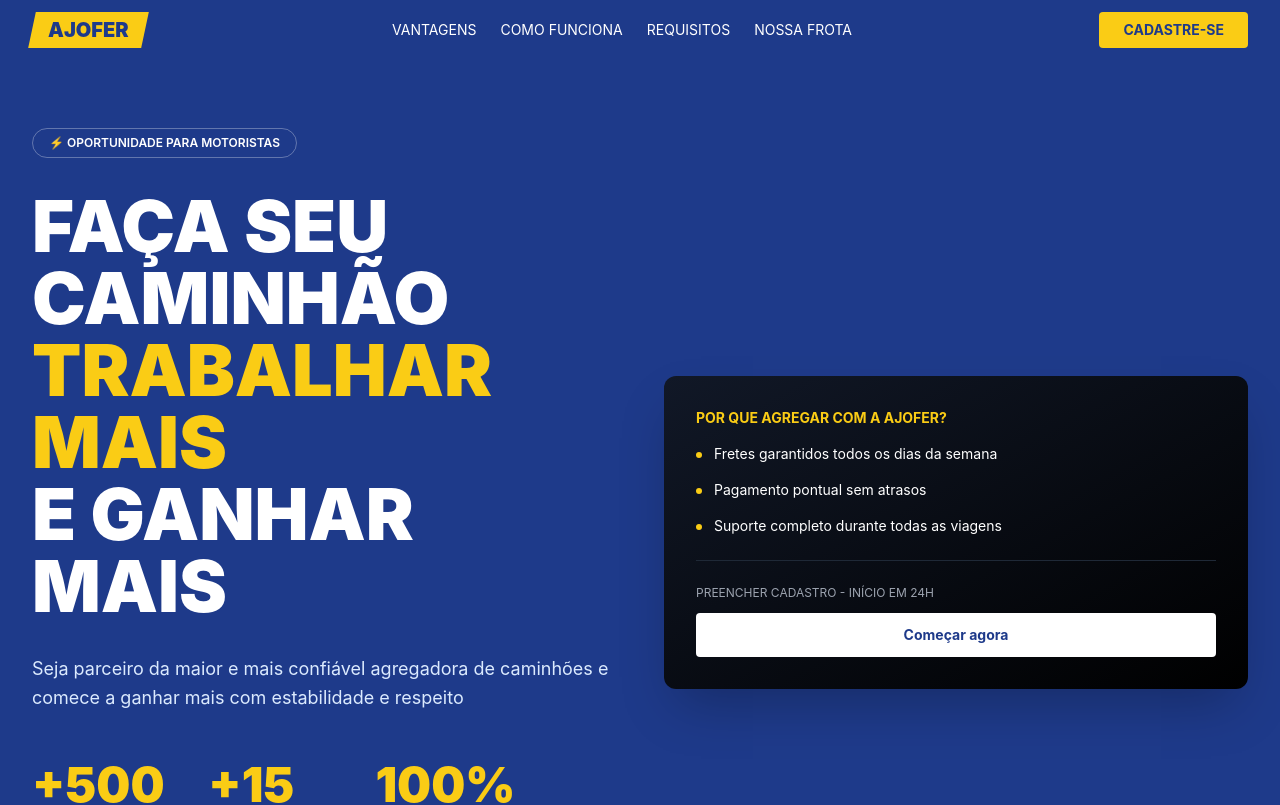
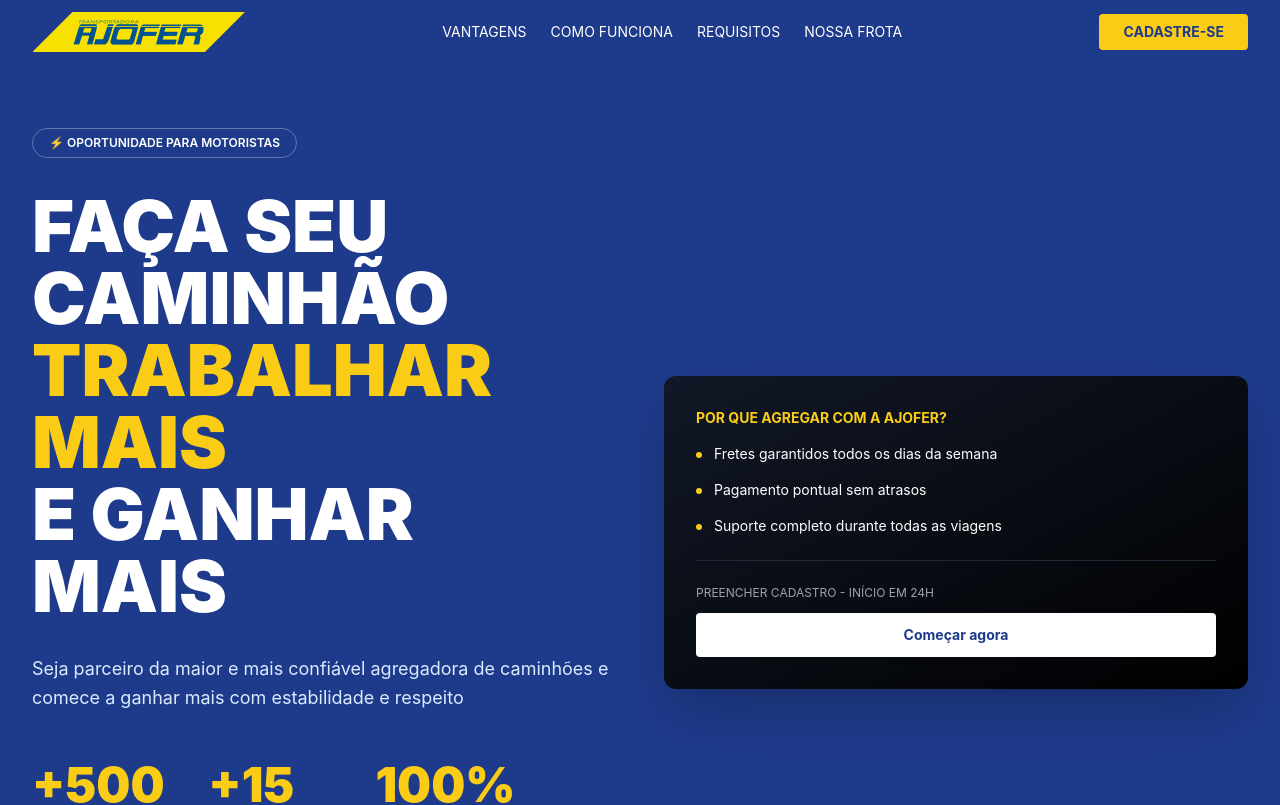
Before and after one commit to gogoalbogami-star/MotoristA, a React (Vite) app: page / in a window 1280 px wide. Shown: the top 805 px of the page. Built offline with nearby package versions, Linux system fonts and the light colour scheme; no server answers.

Commit message:
Updated Hero.tsx

```diff
--- a/src/components/Footer.tsx
+++ b/src/components/Footer.tsx
@@ -7,9 +7,7 @@
         <div className="grid md:grid-cols-4 gap-10 mb-10">
           <div>
             <div className="flex items-center gap-2 mb-4">
-              <div className="bg-yellow-400 px-3 py-1 transform -skew-x-12">
-                <span className="text-[#1e3a8a] font-black text-lg skew-x-12 inline-block">AJOFER</span>
-              </div>
+              <img src="/logo.png" alt="Transportadora AJofer" className="h-12" />
             </div>
             <p className="text-blue-200 leading-relaxed text-sm">
               Conectamos motoristas parceiros com as melhores oportunidades de transporte de materiais de construção.
--- a/src/components/Hero.tsx
+++ b/src/components/Hero.tsx
@@ -4,9 +4,7 @@
       <div className="absolute top-0 left-0 right-0 bg-[#1e3a8a] py-3 z-10">
         <div className="max-w-7xl mx-auto px-4 sm:px-6 lg:px-8 flex justify-between items-center">
           <div className="flex items-center gap-2">
-            <div className="bg-yellow-400 px-4 py-1 transform -skew-x-12">
-              <span className="text-[#1e3a8a] font-black text-xl skew-x-12 inline-block">AJOFER</span>
-            </div>
+            <img src="/logo.png" alt="Transportadora AJofer" className="h-10" />
           </div>
           <nav className="hidden md:flex gap-6 text-sm">
             <a href="#vantagens" className="hover:text-yellow-400 transition-colors">VANTAGENS</a>
```
